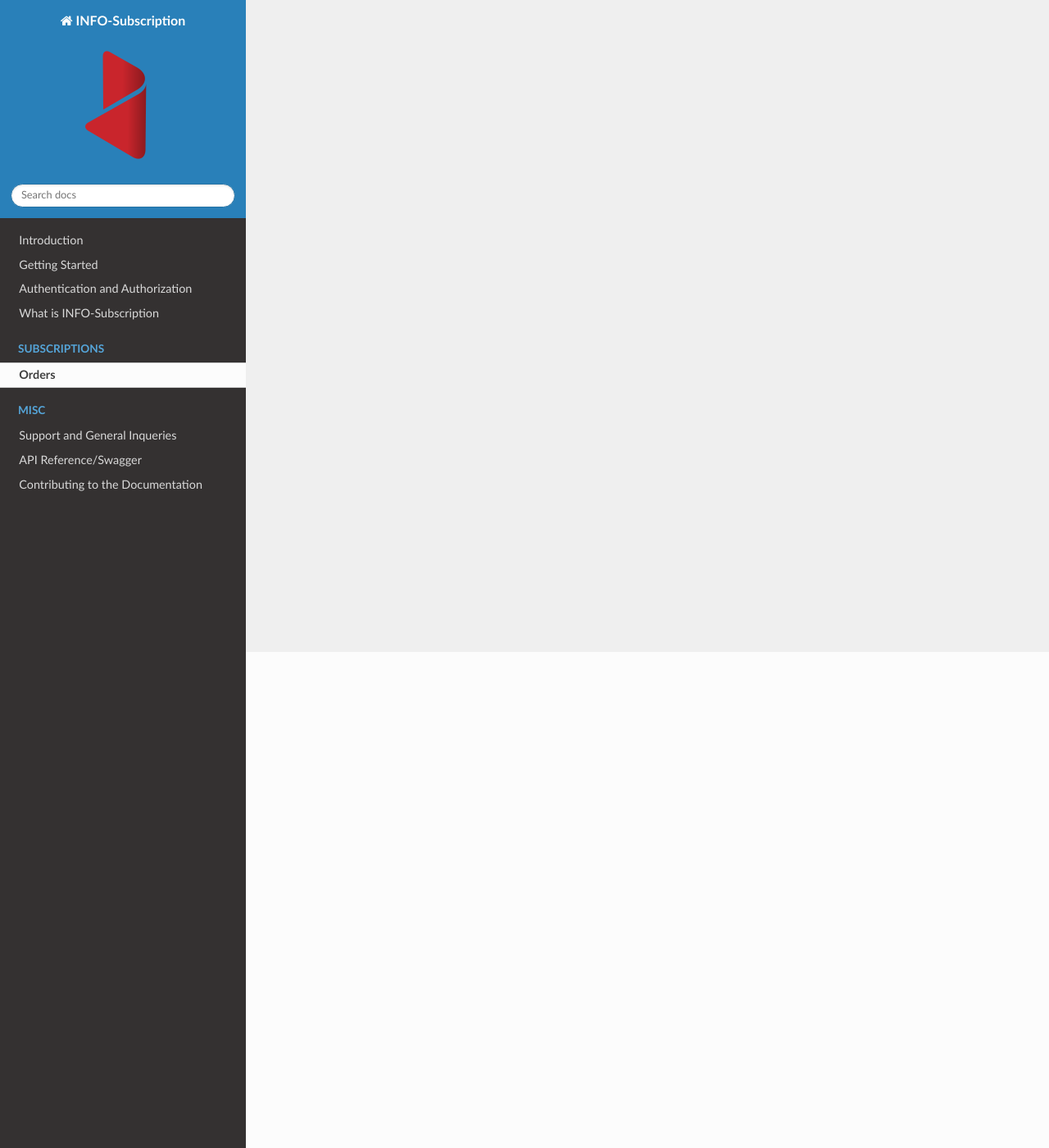
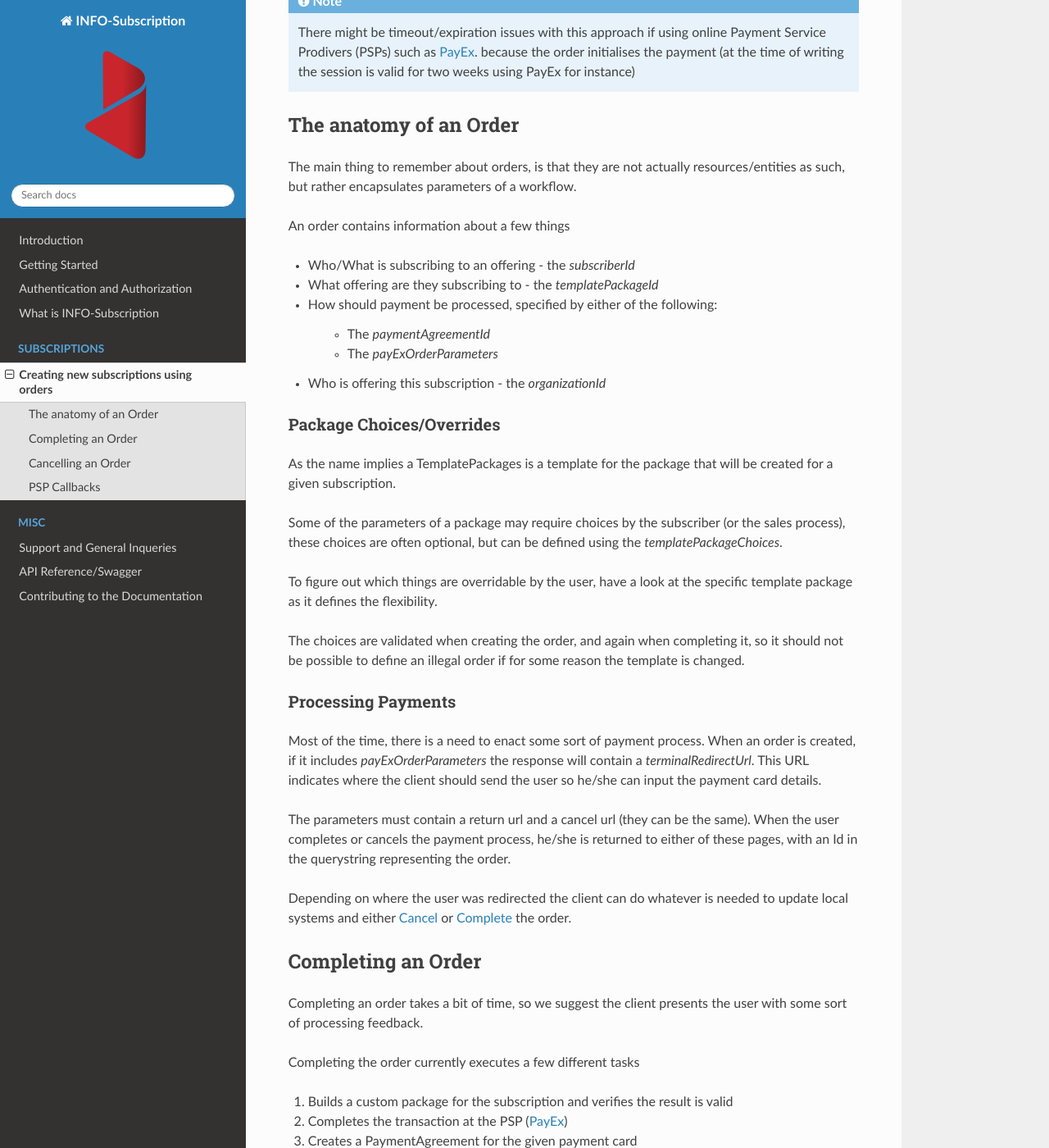
Before and after one commit to infosoftas/info-subscription-doc, a Sphinx documentation site: the page built from source/subscription/orders/orders.rst, in a window 1280 px wide and 1400 px high, scrolled down 605 px. Shown: the whole window at 82% size. Built offline with Sphinx 7.4.7 and the Read the Docs theme 2.0.0, drawn with Linux system fonts in a browser that asks for light colours; formulas are drawn with MathJax 3; some of the changed text lies outside the part shown.

Commit message:
Initial order flow description

```diff
--- a/source/conf.py
+++ b/source/conf.py
@@ -218,7 +218,8 @@ def replacements(app, docname, source):
 replacementsTags = {
     "{PRODUCTWEBSITE}" : "`product website <https://www.infosoft.as/solutions/info-subscription/>`_",
     "{AUTH0}" : "`Auth0 <https://www.auth0.com/>`_",
-    "{SUPPORTPAGE}" : "https://www.infosoft.as/support/"
+    "{SUPPORTPAGE}" : "https://www.infosoft.as/support/",
+    "{payex}" : "`PayEx <https://payex.com/>`_"
 }
 
 def setup(app):
--- a/source/general/getting-started.rst
+++ b/source/general/getting-started.rst
@@ -1,4 +1,5 @@
 .. _getting-started:
+
 ***************
 Getting Started
 ***************
--- a/source/general/what-is-info-subscription.rst
+++ b/source/general/what-is-info-subscription.rst
@@ -1,4 +1,5 @@
 .. _what-is-it:
+
 *********************
 What is |projectName|
 *********************
--- a/source/subscription/orders/orders.rst
+++ b/source/subscription/orders/orders.rst
@@ -1,6 +1,112 @@
 .. _subscription-orders:
-******
-Orders
-******
 
-Here we should definetly write something clever about how to create orders and what they are
+***************************************
+Creating new subscriptions using orders
+***************************************
+
+An order is an encapsulation of a series of steps/stages to help create new subscriptions and keeping the flow in a semi-atomic transaction, meaning that if an order fails to complete (or is never completed by the user)
+there is no clean-up duty for the client, and when an order completes there should be now series of followup steps such as making sure the first invoice is generated etc.
+
+While it is possible to create subscriptions without using an order, we recommend that clients use orders to simplify the process.
+
+An order is split into several steps, primarily to ensure consistensy between the various things that an order covers.
+
+#. Order Initialization
+#. Payment Agreement Registration
+#. Order Completion
+
+Secondly applications/clients might want to prepare orders, for instance to send out pre-filled order details for acceptance by customers or other similar scenarios.
+
+.. Note::
+
+    There might be timeout/expiration issues with this approach if using online Payment Service Prodivers (PSPs) such as {payex}.
+    because the order initialises the payment (at the time of writing the session is valid for two weeks using PayEx for instance)
+
+The anatomy of an Order
+=======================
+
+The main thing to remember about orders, is that they are not actually resources/entities as such, but rather encapsulates parameters of a workflow.
+
+An order contains information about a few things
+
+* Who/What is subscribing to an offering - the `subscriberId`
+* What offering are they subscribing to - the `templatePackageId`
+* How should payment be processed, specified by either of the following:
+
+    * The `paymentAgreementId`
+    * The `payExOrderParameters`
+* Who is offering this subscription - the `organizationId`
+
+Package Choices/Overrides
+-------------------------
+As the name implies a TemplatePackages is a template for the package that will be created for a given subscription.
+
+Some of the parameters of a package may require choices by the subscriber (or the sales process), these choices are often optional, but can be defined using the `templatePackageChoices`.
+
+To figure out which things are overridable by the user, have a look at the specific template package as it defines the flexibility.
+
+The choices are validated when creating the order, and again when completing it, so it should not be possible to define an illegal order if for some reason the template is changed.
+
+Processing Payments
+-------------------
+Most of the time, there is a need to enact some sort of payment process.
+When an order is created, if it includes `payExOrderParameters` the response will contain a `terminalRedirectUrl`.
+This URL indicates where the client should send the user so he/she can input the payment card details.
+
+The parameters must contain a return url and a cancel url (they can be the same).
+When the user completes or cancels the payment process, he/she is returned to either of these pages, with an Id in the querystring representing the order.
+
+Depending on where the user was redirected the client can do whatever is needed to update local systems and either :ref:`Cancel <cancel-order>` or :ref:`Complete <complete-order>` the order.
+
+.. Note:
+
+ Currently the payment process must always be {payex} processed card payments, but we are working actively on more alternatives.
+
+Completing an Order
+===================
+.. _complete-order:
+
+Completing an order takes a bit of time, so we suggest the client presents the user with some sort of processing feedback.
+
+Completing the order currently executes a few different tasks
+
+#. Builds a custom package for the subscription and verifies the result is valid
+#. Completes the transaction at the PSP ({payex})
+#. Creates a PaymentAgreement for the given payment card
+#. Captures the order amount on the payment card
+#. Creates a payment representing the captured amount
+#. Creates a subscription with the created PaymentAgreement as the payment method
+
+Once completed the response contains an updated order view with the new status and various Id's that informs the client of what was created.
+
+While not immensely useful the order will persist so you could choose to have a list of *purchases/orders* or some such in the client to show historic orders.
+
+Subscriptions generated by the passing of time (i.e. recurring subscriptions) are not treated as orders and won't mess up the view.
+
+Cancelling an Order
+===================
+.. _cancel-order:
+
+If for some reason the user opts to cancel the payment process or the order, we recommend that the client explicitly cancels the order.
+
+While not strictly necessary it helps with a few things
+
+* The order is set as cancelled and no further attempts to process it can occur
+* If applicable, any payment process at the PSP is cancelled
+
+The fact that an order was cancelled might be useful to business people to follow up during various marketing/sales campaigns or similar activities.
+
+PSP Callbacks
+==================
+.. _psp-Callbacks
+
+Many PSPs have a concept of a `callback` used for ensuring that payments are processed correctly in the event of a client failure.
+Typically failures are things such as loosing internet connectivity, user closes browser session, browser/machine crashes, appliction errors and the list goes on.
+
+The idea is that the PSP will do a `callback` to a registered URL out-of-band from the browser.
+
+We recommend that the client implements some sort of callback handling that will either :ref:`Cancel <cancel-order>` or :ref:`Complete <complete-order>` the order.
+
+.. Important::
+
+    |projectName| currently has no built in callback handling that can be utilized but it is on the roadmap.
```
Also changed, not shown: other parts of source/general/getting-started.rst (+1 -1 lines), source/general/auth.rst (+2 -1 lines), source/general/requests-responses.inc (renamed from source/general/requests-responses.rst).
